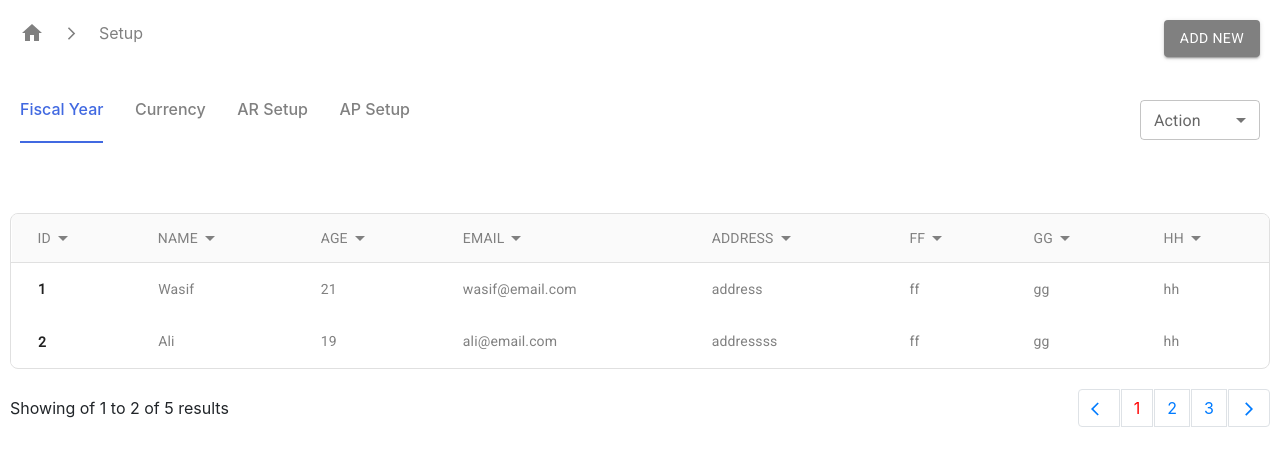
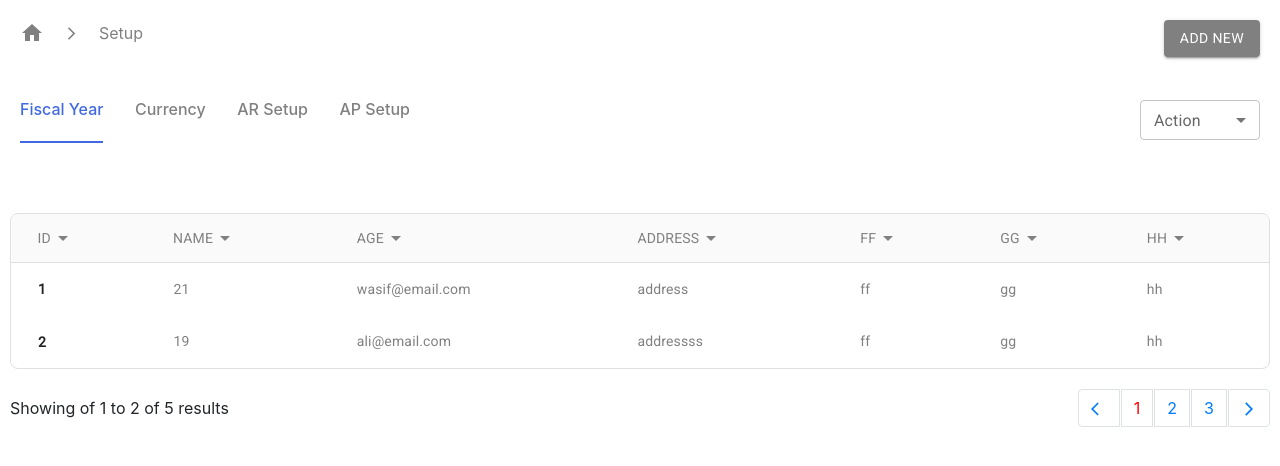
Before and after one commit to Manish-at-git/tekgrid-table, a React (Create React App) app: page / in a window 1280 px wide. Shown: the top 466 px of the page. Built offline with nearby package versions, Linux system fonts and the light colour scheme.

Commit message:
column hide done

```diff
--- a/src/Components/Table/Pagination.js
+++ b/src/Components/Table/Pagination.js
@@ -24,7 +24,10 @@ const Pagination = ({ postsPerPage, totalPosts, paginate, currentPage }) => {
     >
       <div>
         Showing of {currentPage * postsPerPage - 1} to{" "}
-        {currentPage * postsPerPage} of {totalPosts} results
+        {currentPage * postsPerPage > totalPosts
+          ? totalPosts
+          : currentPage * postsPerPage}{" "}
+        of {totalPosts} results
       </div>
       <ul style={{ margin: 0 }} className="pagination">
         <li className="page-item">
--- a/src/Components/Table/Table.css
+++ b/src/Components/Table/Table.css
@@ -62,3 +62,7 @@
   border-radius: 10px !important;
   min-width: 400;
 }
+
+#hide {
+  display: none;
+}
--- a/src/Components/Table/Table.js
+++ b/src/Components/Table/Table.js
@@ -42,20 +42,31 @@ const useSortableData = (
 };
 
 export default function BasicTable(props) {
+  let hide;
   let { black, icons } = props;
   const { items, requestSort } = useSortableData(props.data);
 
   const renderTableHeader = () => {
     let header = Object.keys(props.data[0]);
+
     return header.map((key, index) => {
       if (key === black) {
         black = index;
       }
+      if (key === "name") {
+        hide = index;
+      }
+
       // if (key === "name") {
       //   key = "hello";
       // }
       return (
-        <TableCell align="center" key={index} className="TableHeadCell">
+        <TableCell
+          align="center"
+          key={index}
+          className="TableHeadCell"
+          id={`${key === "email" ? "hide" : ""}`}
+        >
           {
             <div className="Cell">
               {key.toUpperCase()}
@@ -81,6 +92,7 @@ export default function BasicTable(props) {
             <TableBody>
               {items.map((_, id) => {
                 let col = Object.values(items[id]);
+                // console.log(id, hide);
 
                 return (
                   <TableRow key={id}>
@@ -94,6 +106,7 @@ export default function BasicTable(props) {
                               ? "TableDataCell"
                               : "TableDataCellBlack"
                           }
+                          id={`${index === hide ? "hide" : ""}`}
                         >
                           {value}
                         </TableCell>
```
